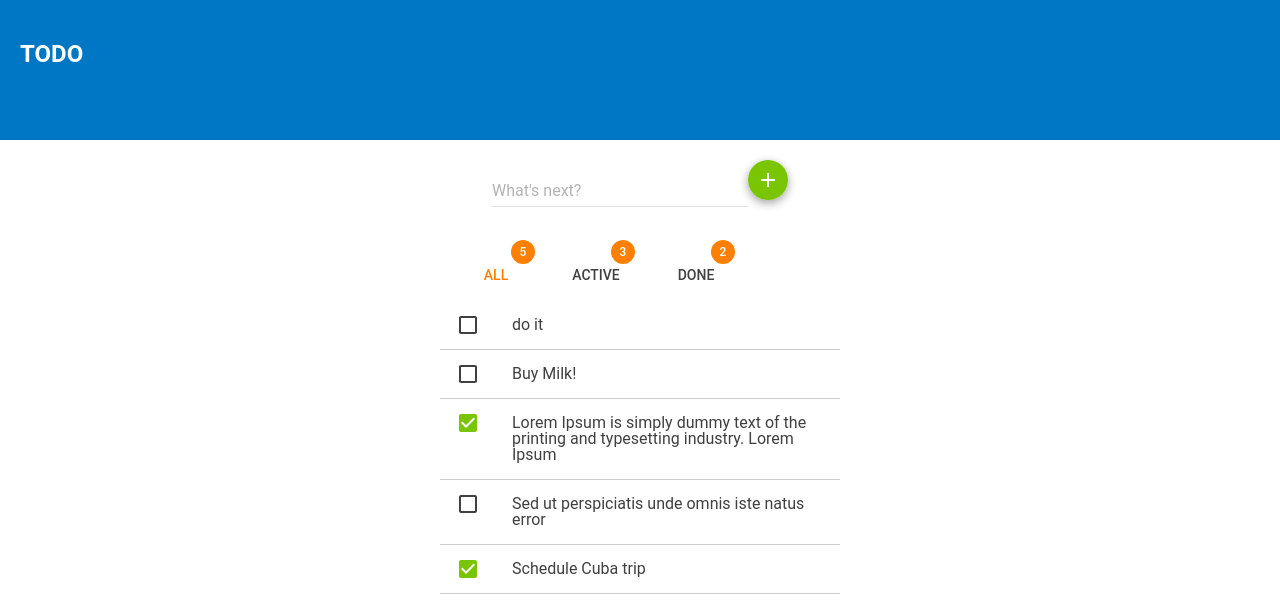
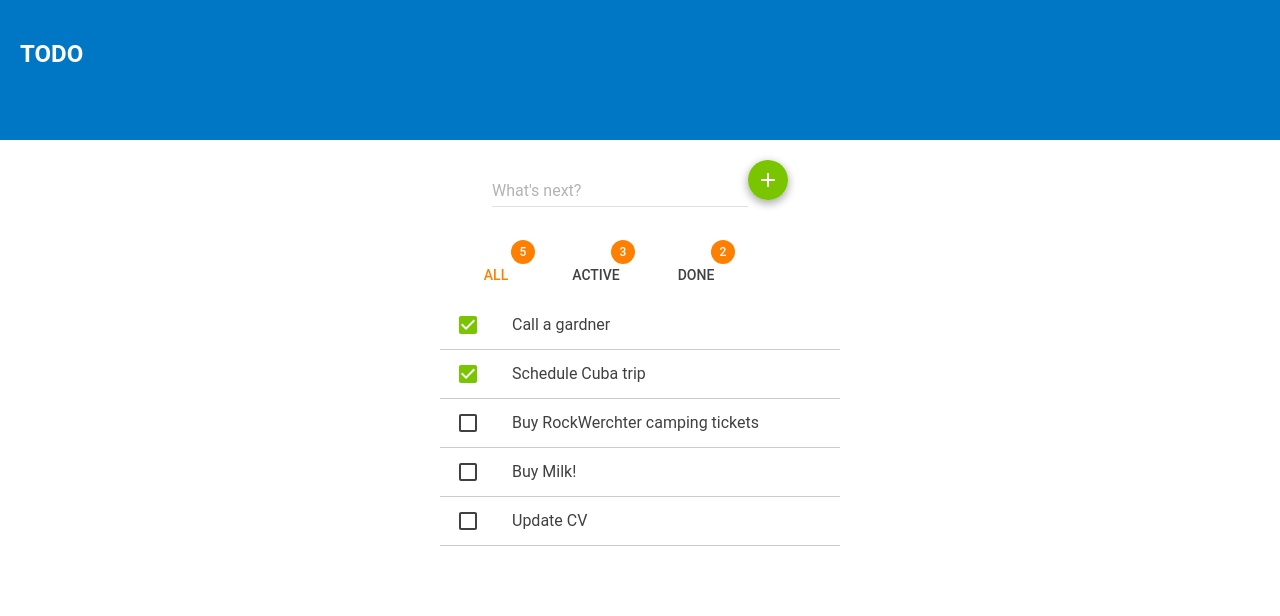
Before and after one commit to cirpo/react-todo, a React (Create React App) app: page / in a window 1280 px wide. Shown: the top 616 px of the page. Built offline with nearby package versions, Linux system fonts and the light colour scheme; what react-tap-event-plugin would draw is missing.

Commit message:
added sorting todos by done property

```diff
--- a/src/App.js
+++ b/src/App.js
@@ -3,7 +3,6 @@ import TodoApp from './TodoApp.js'
 import './App.css'
 import MuiThemeProvider from 'material-ui/styles/MuiThemeProvider'
 import getMuiTheme from 'material-ui/styles/getMuiTheme'
-
 
 const muiTheme = getMuiTheme({
   palette: {
--- a/src/Todo.js
+++ b/src/Todo.js
@@ -16,10 +16,10 @@ export default (Component, todoBrowserApi) => (class extends React.Component {
 
   componentDidMount () {
     todoBrowserApi.subscribe(this.onChange)
-    todoBrowserApi.add({'title': 'do it', 'done': false})
+    todoBrowserApi.add({'title': 'Buy RockWerchter camping tickets', 'done': false})
     todoBrowserApi.add({'title': 'Buy Milk!', 'done': false})
-    todoBrowserApi.add({'title': 'Lorem Ipsum is simply dummy text of the printing and typesetting industry. Lorem Ipsum', 'done': true})
-    todoBrowserApi.add({'title': 'Sed ut perspiciatis unde omnis iste natus error', 'done': false})
+    todoBrowserApi.add({'title': 'Call a gardner', 'done': true})
+    todoBrowserApi.add({'title': 'Update CV', 'done': false})
     todoBrowserApi.add({'title': 'Schedule Cuba trip', 'done': true})
   }
 
@@ -41,12 +41,19 @@ export default (Component, todoBrowserApi) => (class extends React.Component {
     }
 
     this.state.todos.push(todo)
-    this.setState({todos: this.state.todos})
+
+    this.setState({todos: this.sortByDone(this.state.todos)})
+  }
+
+  sortByDone(todos) {
+      return todos.sort((todoA, todoB) =>
+       (todoA.done === todoB.done) ? 0 : todoA.done ? -1 : 1)
   }
 
   toggleTodo (todo) {
     todo.done = !todo.done
-    this.setState(this.state)
+
+    this.setState({todos: this.sortByDone(this.state.todos)})
   }
 
   onFilter (value) {
```
